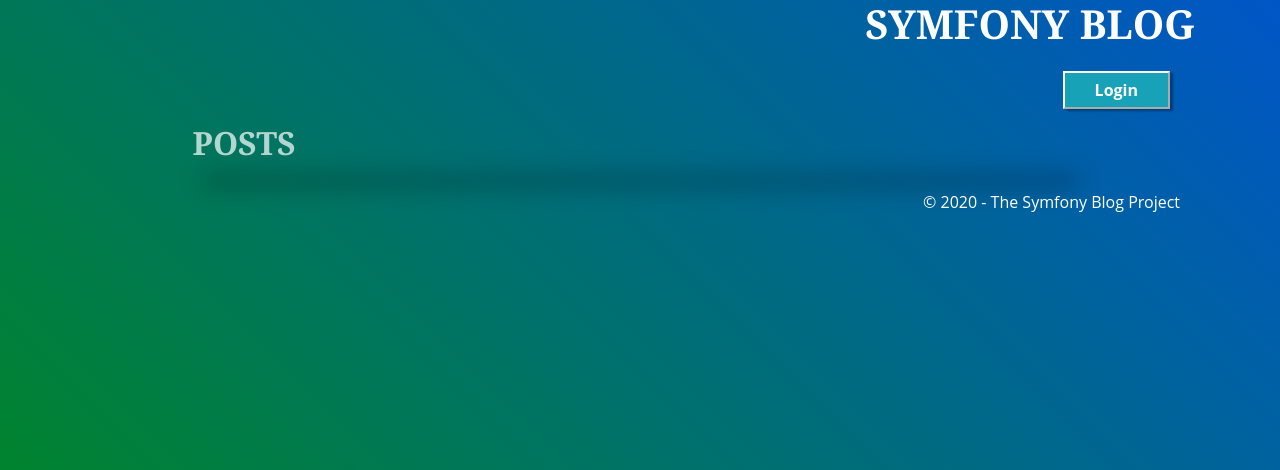
After one commit to oksana2lucky/symfony_blog, a Symfony app: template templates/post/all.html.twig in a window 1280 px wide. The commit adds this page. Shown: the top 470 px of the page. Run offline with Twig, Linux system fonts and the light colour scheme; the template is opened without the code that fills it, so the values that code supplies are empty; some libraries are stand-ins or nearby versions.

Commit message:
Implemented page for all posts list

```diff
--- a/public/css/main.css
+++ b/public/css/main.css
@@ -36,3 +36,5 @@ html, body {font-family: 'Open Sans', sans-serif; -webkit-font-smoothing: antial
 .position-right {float:right}
 .rl-position {clear: both}
 .comment-block h4 {color: #fff;}
+.all-posts-link {text-align: center;}
+.all-posts-link a {color: inherit}
--- a/templates/base.html.twig
+++ b/templates/base.html.twig
@@ -14,6 +14,7 @@
             {% block header %}
                 <header>
                     <h1><a class="text-white" href="{{ path('homepage') }}">Symfony Blog</a></h1>
+                    {% block to_all_posts %}{% endblock %}
                     <div id="auth-links">
                         {% if not app.user %}
                             <a href="{{ path('app_login') }}"><button>Login</button></a>
--- /dev/null
+++ b/templates/post/all.html.twig
@@ -0,0 +1,24 @@
+{% extends 'base.html.twig' %}
+
+{% block title %}Symfony Blog{% endblock %}
+
+{% block body %}
+    <div class="container">
+        <div class="row">
+            <div class="col-sm-1"></div>
+            <div class="col-sm-10">
+                <h2>Posts</h2>
+                <div class="container">
+                    <ul class="list-group">
+                        {% for post in posts %}
+                            <li class="list-group-item clearfix">
+                                {{ include('post/item.html.twig', {post: post}) }}
+                            </li>
+                        {% endfor %}
+                    </ul>
+                </div>
+            </div>
+            <div class="col-sm-1"></div>
+        </div>
+    </div>
+{% endblock %}
--- a/templates/post/index.html.twig
+++ b/templates/post/index.html.twig
@@ -1,6 +1,10 @@
 {% extends 'base.html.twig' %}
 
 {% block title %}Symfony Blog{% endblock %}
+
+{% block to_all_posts %}
+    <h2 class="all-posts-link"><a href="{{ path('post_all') }}">All posts</a></h2>
+{% endblock %}
 
 {% block body %}
     <div class="container">
```
Also changed, not shown: src/Controller/PostController.php (+18 -3 lines).
